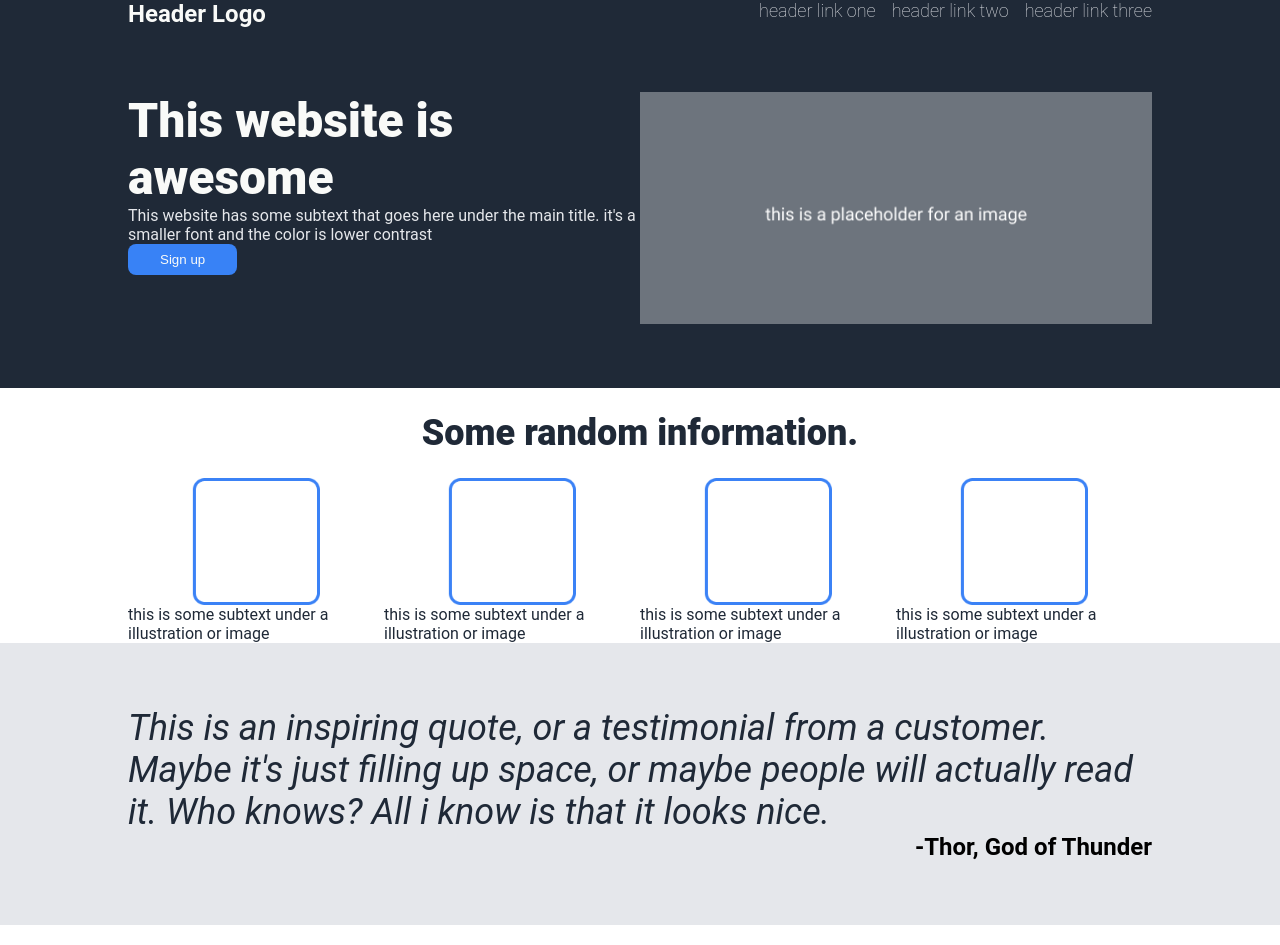
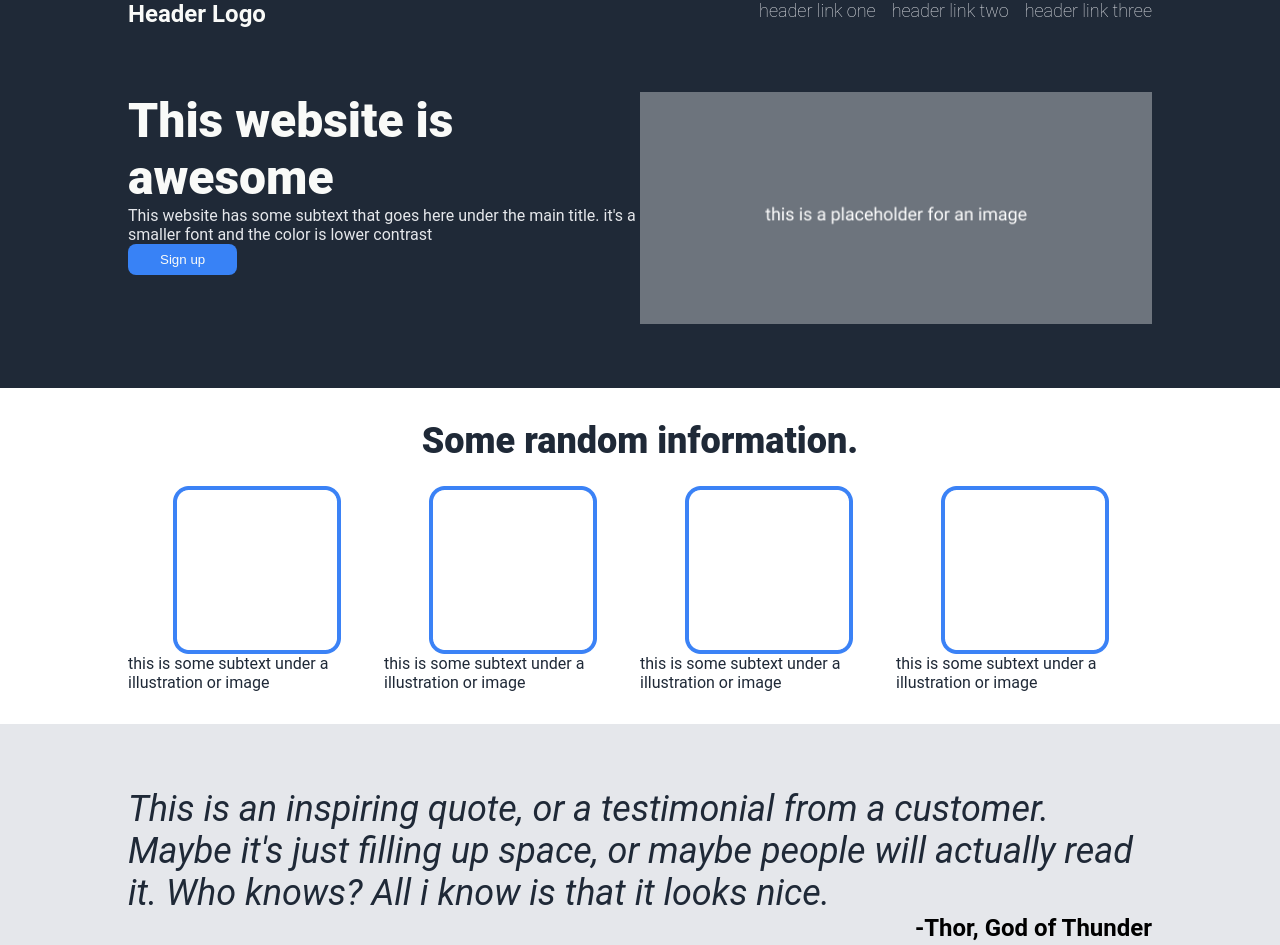
Before and after one commit to learningcode62/odin-landing-page, a plain HTML site: page index.html in a window 1280 px wide. Shown: the top 945 px of the page. Drawn offline with Linux system fonts and the light colour scheme.

Commit message:
issue with placeholder_img resolved: added align self center. issue with img_with_subtext resolved: changed max_width to 75%

```diff
--- a/index.html
+++ b/index.html
@@ -23,17 +23,17 @@
                 <div>This website has some subtext that goes here under the main title. it's a smaller font and the color is lower contrast</div>
                 <button class="top-button">Sign up</button>
             </div>
-            <img src="./placeholder_img.png" alt="placeholder">
+            <img src="./placeholder_img.png" alt="placeholder" class="placeholder_img">
         </div>
     </div>
 
     <div class="body-2 section">
         <h3>Some random information.</h3>
         <div class="info">
-            <div class="subtext"><img src="./img_with_subtext.png" alt="placeholder"> this is some subtext under a illustration or image</div>
-            <div class="subtext"><img src="./img_with_subtext.png" alt="placeholder"> this is some subtext under a illustration or image</div>
-            <div class="subtext"><img src="./img_with_subtext.png" alt="placeholder"> this is some subtext under a illustration or image</div>
-            <div class="subtext"><img src="./img_with_subtext.png" alt="placeholder"> this is some subtext under a illustration or image</div>
+            <div class="subtext"><img src="./img_with_subtext.png" alt="placeholder" class="img_with_subtext"> this is some subtext under a illustration or image</div>
+            <div class="subtext"><img src="./img_with_subtext.png" alt="placeholder" class="img_with_subtext"> this is some subtext under a illustration or image</div>
+            <div class="subtext"><img src="./img_with_subtext.png" alt="placeholder" class="img_with_subtext"> this is some subtext under a illustration or image</div>
+            <div class="subtext"><img src="./img_with_subtext.png" alt="placeholder" class="img_with_subtext"> this is some subtext under a illustration or image</div>
         </div>
     </div>
 
--- a/style.css
+++ b/style.css
@@ -35,8 +35,13 @@ li {
     padding-left: 16px;
 }
 
-img {
+.placeholder_img {
     max-width: 50%;
+    align-self: center;
+}
+
+.img_with_subtext {
+    max-width: 75%;
 }
 
 h1 {
@@ -53,7 +58,7 @@ h2 {
 }
 
 h3 {
-    margin: 24px;
+    margin: 0 0 24px 0;
     font-size: 36px;
     color: #1F2937;
     font-weight: 900;
@@ -80,6 +85,7 @@ h4 {
 }
 
 .body-2 {
+    padding: 32px 128px;
     background-color: white;
     color: black;
     display: flex;
```
